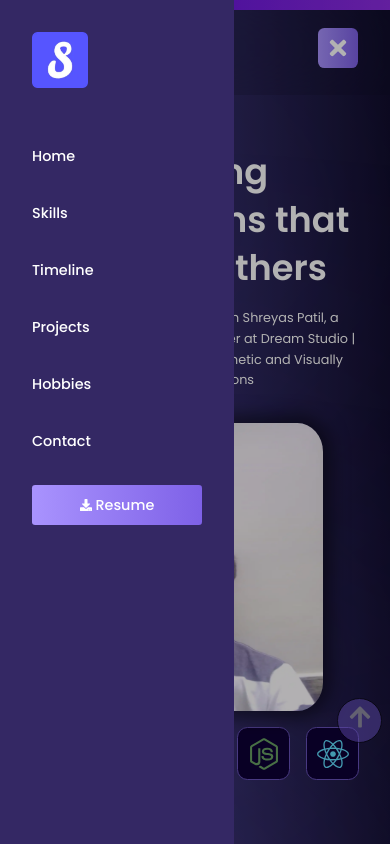
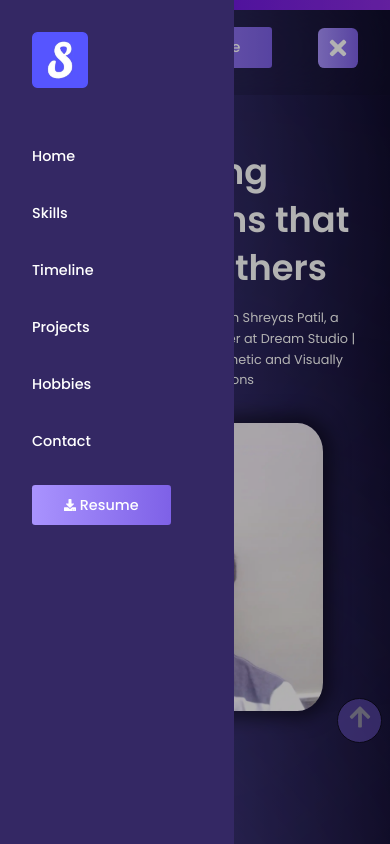
Before and after one commit to ShreyasPatil2000/Portfolio, a React (Vite) app: page / in a window 390 px wide. Both pictures are taken after a click on the button 338 px from the left and 47 px from the top of the page. Shown: the top 844 px of the page. Built offline with nearby package versions, Linux system fonts and the light colour scheme.

Commit message:
Second SEO Optimization

```diff
--- a/index.html
+++ b/index.html
@@ -4,7 +4,8 @@
     <meta charset="UTF-8" />
     <link rel="icon" href="/favicon.ico" />
     <meta name="viewport" content="width=device-width, initial-scale=1.0" />
-    <title>ShreyasPatil Portfolio</title>
+    <meta name="description" content="Personal Portfolio Website of Shreyas Patil">
+    <title>Shreyas Patil Portfolio</title>
   </head>
   <body>
     <div id="root"></div>
--- a/src/components/ContactCard/ContactCard.jsx
+++ b/src/components/ContactCard/ContactCard.jsx
@@ -5,7 +5,7 @@ const ContactCard = ({ icon: Icon, text, link }) => {
   return (
     <div className="contact-details-card">
       <div className="icon">
-        <a href={link} className="contact-link" target="_blank" rel="noopener noreferrer">
+        <a href={link} className="contact-link" target="_blank" rel="noopener noreferrer" aria-label="Contact Information Links">
           <Icon className="contact-icon" />
         </a>
       </div>
--- a/src/components/ContactForm/ContactForm.jsx
+++ b/src/components/ContactForm/ContactForm.jsx
@@ -103,7 +103,7 @@ const ContactForm = () => {
           onChange={handleTextareaChange}
           required
         ></textarea>
-        <button type="submit">SEND</button>
+        <button id="submit-button" type="submit" aria-label="Send to email">SEND</button>
       </form>
     </div>
   );
--- a/src/components/ContactForm/ContactForm.scss
+++ b/src/components/ContactForm/ContactForm.scss
@@ -34,7 +34,7 @@ form textarea {
   resize: none; /* Optional: Prevent manual resizing */
 }
 
-form button {
+#submit-button {
   font-size: 1rem;
   font-weight: 500;
   color: $white;
--- a/src/components/Hero/Hero.jsx
+++ b/src/components/Hero/Hero.jsx
@@ -18,23 +18,6 @@ const Hero = () => {
           <div className="image-container">
             <img className="userImg" src={UserImg} alt="img" />
           </div>
-          <div>
-            <div className="tech-icon">
-              <FaHtml5 className="icon html" />
-            </div>
-            <div className="tech-icon">
-              <FaCss3Alt className="icon css" />
-            </div>
-            <div className="tech-icon">
-              <DiJavascript1 className="icon js" />
-            </div>
-            <div className="tech-icon">
-              <FaNodeJs className="icon node" />
-            </div>
-            <div className="tech-icon">
-              <FaReact className="icon react" />
-            </div>
-          </div>
         </div>
       </section>
     </>
--- a/src/components/Hero/Hero.scss
+++ b/src/components/Hero/Hero.scss
@@ -3,30 +3,11 @@
 // background: linear-gradient(to right, #24243e, #302b63, #0f0c29); /* W3C, IE 10+/ Edge, Firefox 16+, Chrome 26+, Opera 12+, Safari 7+ */
 $shadow_color: rgba(0, 0, 0, 0.5);
 
-.icon.html {
-  color: #e34c26; /* HTML5 color */
-}
-
-.icon.css {
-  color: #264de4; /* CSS3 color */
-}
-
-.icon.js {
-  color: #f0db4f; /* JavaScript color */
-}
-
-.icon.node {
-  color: #68a063; /* Node.js color */
-}
-
-.icon.react {
-  color: #61dafb; /* React color */
-}
-
 .userImg {
   border-radius: 10%;
+  width: 100%;           /* or set a specific width */
   height: 500px;
-  width: 26rem;
+  object-fit: cover;
   transition: all 0.3s ease;
 }
 
@@ -90,25 +71,7 @@ $shadow_color: rgba(0, 0, 0, 0.5);
   gap: 2rem;
 }
 
-.tech-icon {
-  width: 5rem;
-  height: 5rem;
-  display: flex;
-  justify-content: center;
-  align-items: center;
-  border-radius: 0.65rem;
-  background: rgb(14, 1, 54);
-  border: 1.5px solid #6852ba;
-}
-
-.tech-icon .icon {
-  width: 3rem;
-  height: auto;
-  transition: all 0.3s ease;
-}
-
-.userImg:hover,
-.tech-icon .icon:hover {
+.userImg:hover {
   transform: translateY(-0.5rem);
 }
 
@@ -161,15 +124,6 @@ $shadow_color: rgba(0, 0, 0, 0.5);
   .userImg {
     width: 20rem;
     height: 350px;
-  }
-
-  .tech-icon {
-    width: 4rem;
-    height: 4rem;
-  }
-
-  .tech-icon .icon {
-    width: 2.5rem;
   }
 
   .hero-container::after,
@@ -268,15 +222,6 @@ $shadow_color: rgba(0, 0, 0, 0.5);
     height: 18rem;
   }
 
-  .tech-icon {
-    width: 3.3rem;
-    height: 3.3rem;
-  }
-
-  .tech-icon .icon {
-    width: 2rem;
-  }
-
   .hero-container::after,
   .hero-container::before {
     width: 14rem;
@@ -306,10 +251,3 @@ $shadow_color: rgba(0, 0, 0, 0.5);
     left: 7rem;
   }
 }
-
-@media screen and (max-width: 340px) {
-  .tech-icon {
-    width: 3rem;
-    height: 3rem;
-  }
-}
--- a/src/components/MobileNav/MobileNav.jsx
+++ b/src/components/MobileNav/MobileNav.jsx
@@ -87,10 +87,10 @@ const MobileNav = ({ isOpen, toggleMenu }) => {
               Contact
             </Link>
           </li>
-          <button className="download-btn" onClick={handleDownload}>
-            <FaDownload size={12} /> &nbsp;Resume
-          </button>
         </ul>
+        <button className="mobile-download-btn download-btn" onClick={handleDownload} aria-label="Download Resume">
+          <FaDownload size={12} /> &nbsp;Resume
+        </button>
       </div>
     </div>
   );
--- a/src/components/MobileNav/MobileNav.scss
+++ b/src/components/MobileNav/MobileNav.scss
@@ -42,6 +42,10 @@ $color1: rgba(0, 0, 0, 0.3);
   cursor: pointer;
 }
 
+.mobile-download-btn {
+  margin-top: 2rem;
+}
+
 @media screen and (max-width: 769px) {
   .mobile-menu {
     display: block;
--- a/src/components/Navbar/Navbar.jsx
+++ b/src/components/Navbar/Navbar.jsx
@@ -61,11 +61,11 @@ const Navbar = () => {
                 Contact
               </Link>
             </li>
-            <button className="download-btn" onClick={handleDownload}>
+          </ul>
+          <button className="download-btn" onClick={handleDownload} aria-label="Download Resume">
               <FaDownload size={12} /> &nbsp;Resume
             </button>
-          </ul>
-          <button className="menu-btn" onClick={toggleMenu}>
+          <button className="menu-btn" onClick={toggleMenu} aria-label="Toggle Menu">
             {openMenu ? <FaTimes /> : <FaBars />}
           </button>
         </div>
--- a/src/components/ProjectCard/ProjectCard.jsx
+++ b/src/components/ProjectCard/ProjectCard.jsx
@@ -8,7 +8,7 @@ const ProjectCard = ({ details }) => {
       <h6>
         {details.title} | {details.skills}
       </h6>
-      <a className="project-link" href={details.link} target="_blank" rel="noopener noreferrer">
+      <a className="project-link" href={details.link} target="_blank" rel="noopener noreferrer" aria-label="Link to Github Repository">
         View on Github <FaExternalLinkAlt />
       </a>
       <ul className="summary-list">
--- a/src/components/SkillsInfoCard/SkillsInfoCard.jsx
+++ b/src/components/SkillsInfoCard/SkillsInfoCard.jsx
@@ -5,7 +5,7 @@ import "./SkillsInfoCard.scss";
 const SkillsInfoCard = ({ heading, skills }) => {
   return (
     <div className="skills-info-card">
-      <h6>{heading}</h6>
+      <h5>{heading}</h5>
       <div className="skills-info-content">
         {skills.map((item, index) => (
           <React.Fragment key={`skill_${index}`}>
--- a/src/components/SkillsInfoCard/SkillsInfoCard.scss
+++ b/src/components/SkillsInfoCard/SkillsInfoCard.scss
@@ -8,7 +8,7 @@ $color1: #6751b9;
   backdrop-filter: blur(1rem);
 }
 
-.skills-info-card h6 {
+.skills-info-card h5 {
   font-size: 1.2rem;
   font-weight: 500;
   padding: 0.8rem 2rem;
@@ -56,7 +56,7 @@ $color1: #6751b9;
 }
 
 @media screen and (max-width: 1025px) {
-  .skills-info-card h6 {
+  .skills-info-card h5 {
     font-size: 1.1rem;
   }
 
```
